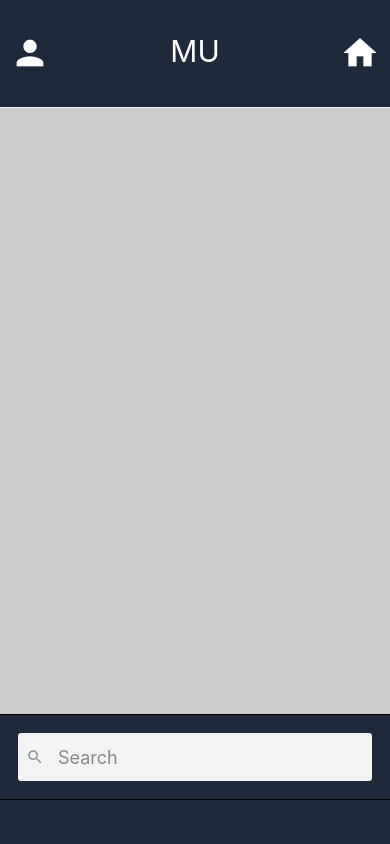
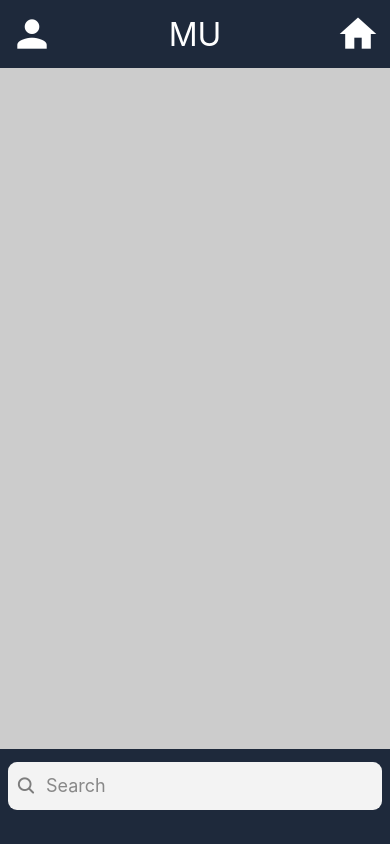
Before and after one commit to timothymlee/MURCApp-Fork-, a React Native app: screen /Home in a window 390 px wide. Built offline with nearby package versions, Linux system fonts and the light colour scheme.

Commit message:
Finished Home Page

```diff
--- a/app.json
+++ b/app.json
@@ -24,7 +24,8 @@
     "android": {
       "adaptiveIcon": {
         "foregroundImage": "./src/assets/adaptive-icon.png",
-        "backgroundColor": "#FFFFFF"
+        "backgroundColor": "#FFFFFF",
+        "softwareKeyboardLayoutMode": "pan"
       },
       "package": "com.MUResourceCenter.app",
       "versionCode": 1
--- a/screens/home.tsx
+++ b/screens/home.tsx
@@ -1,11 +1,11 @@
-import { ImageBackground, Pressable, StyleSheet, Text, TextInput, View } from "react-native";
+import { ImageBackground, Pressable, StyleSheet, SafeAreaView, Text, TextInput, View, KeyboardAvoidingView, Keyboard, ScrollView } from "react-native";
 import React from 'react';
-import { Header, Icon, SearchBar } from "@rneui/themed";
+import { Icon, SearchBar } from "@rneui/themed";
 import { SafeAreaProvider } from "react-native-safe-area-context";
 
 type CompProps = {
   // We are only using the navigate and goBack functions
-  navigation: { navigate: Function;};
+  navigation: { navigate: Function; };
 };
 
 export default function Home(props: CompProps) {
@@ -13,34 +13,32 @@ export default function Home(props: CompProps) {
 
   return (
     <>
-        <View style={styles.page}>
-          <Header
-            backgroundImageStyle={{}}
-            barStyle="default"
-            centerComponent={{
-              text: "MU",
-              style: { color: "#fff", fontSize: 30 }
-            }}
-            centerContainerStyle={{}}
-            containerStyle={styles.header}
-            leftComponent={{ icon: "person", color: "#fff", size: 40 }}
-            leftContainerStyle={{}}
-            linearGradientProps={{}}
-            placement="center"
-            rightComponent={{ icon: "home", color: "#fff", size: 40 }}
-            rightContainerStyle={{}}
-            statusBarProps={{}}
-          />
-
-          <View style={styles.app_container}>
-
+      <SafeAreaView style={styles.page}>
+        <View style={styles.header}>
+          <View style={[styles.header_content, { alignItems: 'flex-start' }]}>
+            <Pressable>
+              <Icon name="person" style={styles.header_icons} size={44} color={'white'}></Icon>
+            </Pressable>
+          </View>
+          <View style={[styles.header_content, { alignItems: 'center' }]}>
+            <Text style={{ color: 'white', fontSize: 32 }}>MU</Text>
+          </View>
+          <View style={[styles.header_content, { alignItems: 'flex-end' }]}>
+            <Pressable onPress={() => props.navigation.navigate('Home')}>
+              <Icon name="home" style={styles.header_icons} size={44} color={'white'}></Icon>
+            </Pressable>
+          </View>
         </View>
 
-          <View style={styles.search_container}>
+        <ScrollView style={styles.app_container}>
+
+        </ScrollView>
+
+        <KeyboardAvoidingView style={styles.search_container} behavior="position">
           <SearchBar
-              platform="default"
-              containerStyle={{backgroundColor: null}}
-              inputContainerStyle={{backgroundColor: '#F3F3F3', margin: 10}}
+            platform="ios"
+            containerStyle={{ backgroundColor: "#1E293B" }}
+            inputContainerStyle={{ backgroundColor: '#F3F3F3',  }}
             inputStyle={{}}
             leftIconContainerStyle={{}}
             rightIconContainerStyle={{}}
@@ -50,8 +48,8 @@ export default function Home(props: CompProps) {
             placeholderTextColor="#888"
             value={value}
           />
-          </View>
-        </View>
+        </KeyboardAvoidingView>
+      </SafeAreaView>
     </>
   );
 }
@@ -59,18 +57,27 @@ export default function Home(props: CompProps) {
 const styles = StyleSheet.create({
   app_container: {
     backgroundColor: '#CCC',
-    flex: 7
+    flex: 1
   },
   header: {
     backgroundColor: '#1E293B',
-    flex: 1
+    flex: 0.1,
+    flexDirection: 'row'
   },
   search_container: {
     backgroundColor: '#1E293B',
-    flex: 1.5
+    flex: 0.14
   },
   page: {
-    backgroundColor: 'red',
+    backgroundColor: '#1E293B',
     flex: 1
+  },
+  header_content: {
+    flex: 1,
+    justifyContent: 'center',
+    padding: 10
+  },
+  header_icons: {
+    color: 'white'
   }
 });
```
Lines whose indentation alone changed are shown as unchanged.
